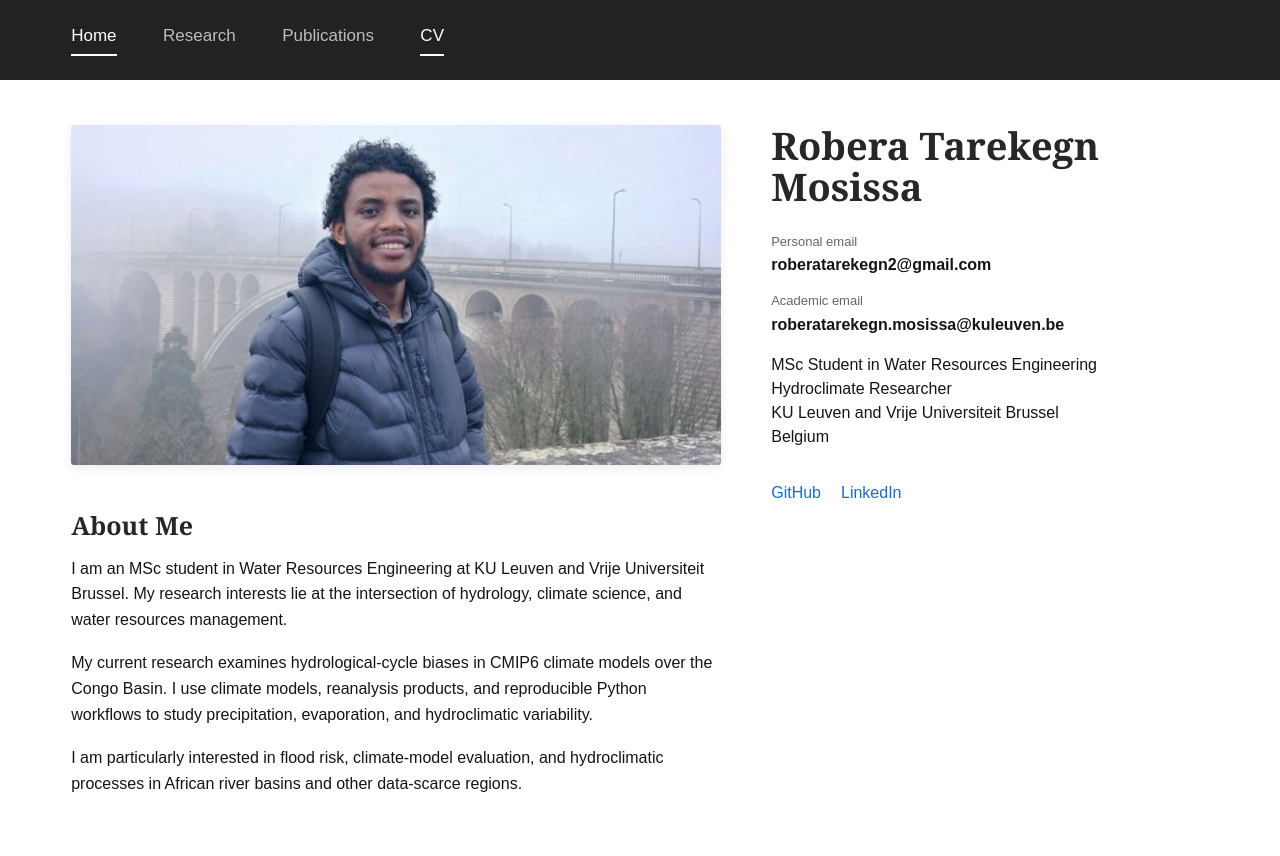
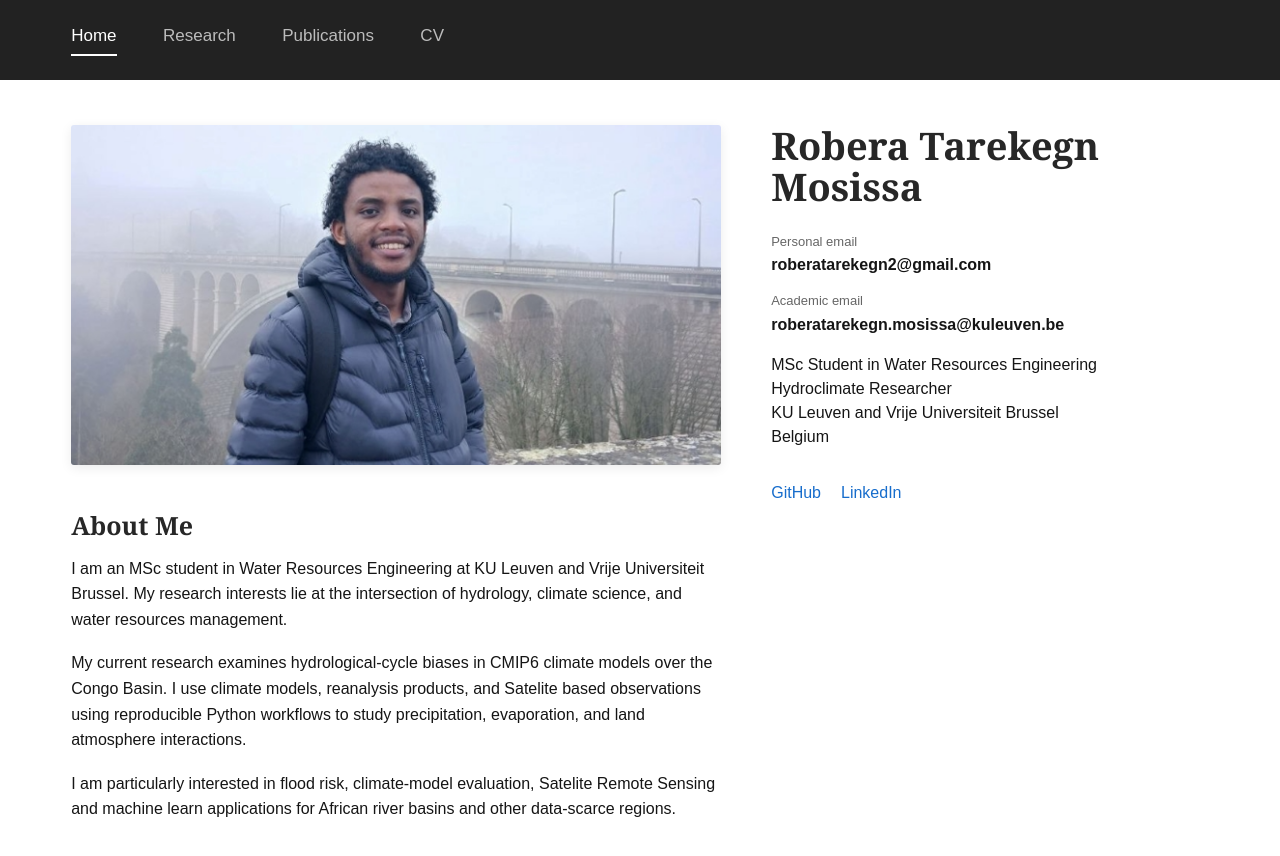
Before and after one commit to RoberaTarekegnMosissa/RoberaTarekegnMosissa.github.io, a plain HTML site: page index.html in a window 1280 px wide. Drawn offline with Linux system fonts and the light colour scheme.

Commit message:
Update index.html

```diff
--- a/index.html
+++ b/index.html
@@ -37,7 +37,7 @@
                 Publications
             </a>
 
-            <a href="CV.html" class="active" aria-current="page">CV</a>
+            <a href="CV.html">CV</a>
 
 
         </nav>
@@ -75,15 +75,15 @@
                     <p>
                         My current research examines hydrological-cycle biases
                         in CMIP6 climate models over the Congo Basin. I use
-                        climate models, reanalysis products, and reproducible
-                        Python workflows to study precipitation, evaporation,
-                        and hydroclimatic variability.
+                        climate models, reanalysis products, and Satelite based observations
+                        using reproducible Python workflows to study precipitation, evaporation,
+                        and land atmosphere interactions.
                     </p>
 
                     <p>
                         I am particularly interested in flood risk,
-                        climate-model evaluation, and hydroclimatic processes
-                        in African river basins and other data-scarce regions.
+                        climate-model evaluation, Satelite Remote Sensing and machine learn
+                        applications for African river basins and other data-scarce regions.
                     </p>
 
                 </section>
@@ -92,18 +92,18 @@
 
             <!-- Right column: profile information -->
 
-            <aside class="Profile-details">
+            <div class="Profile-details">
 
                 <h1>Robera Tarekegn Mosissa</h1>
 
-                <p class="email email primary">
+                <p class="email primary">
                      <span>Personal email</span>
 
                     <a href="mailto:roberatarekegn2@gmail.com">
                         roberatarekegn2@gmail.com
                     </a>
                     </p>
-                     <p class="email email institutional">
+                     <p class="email institutional">
                           <span>Academic email</span>
 
                     <a href="mailto:roberatarekegn.mosissa@kuleuven.be">
@@ -139,7 +139,7 @@
 
                 </div>
 
-            </aside>
+            </div>
 
         </section>
 
```
